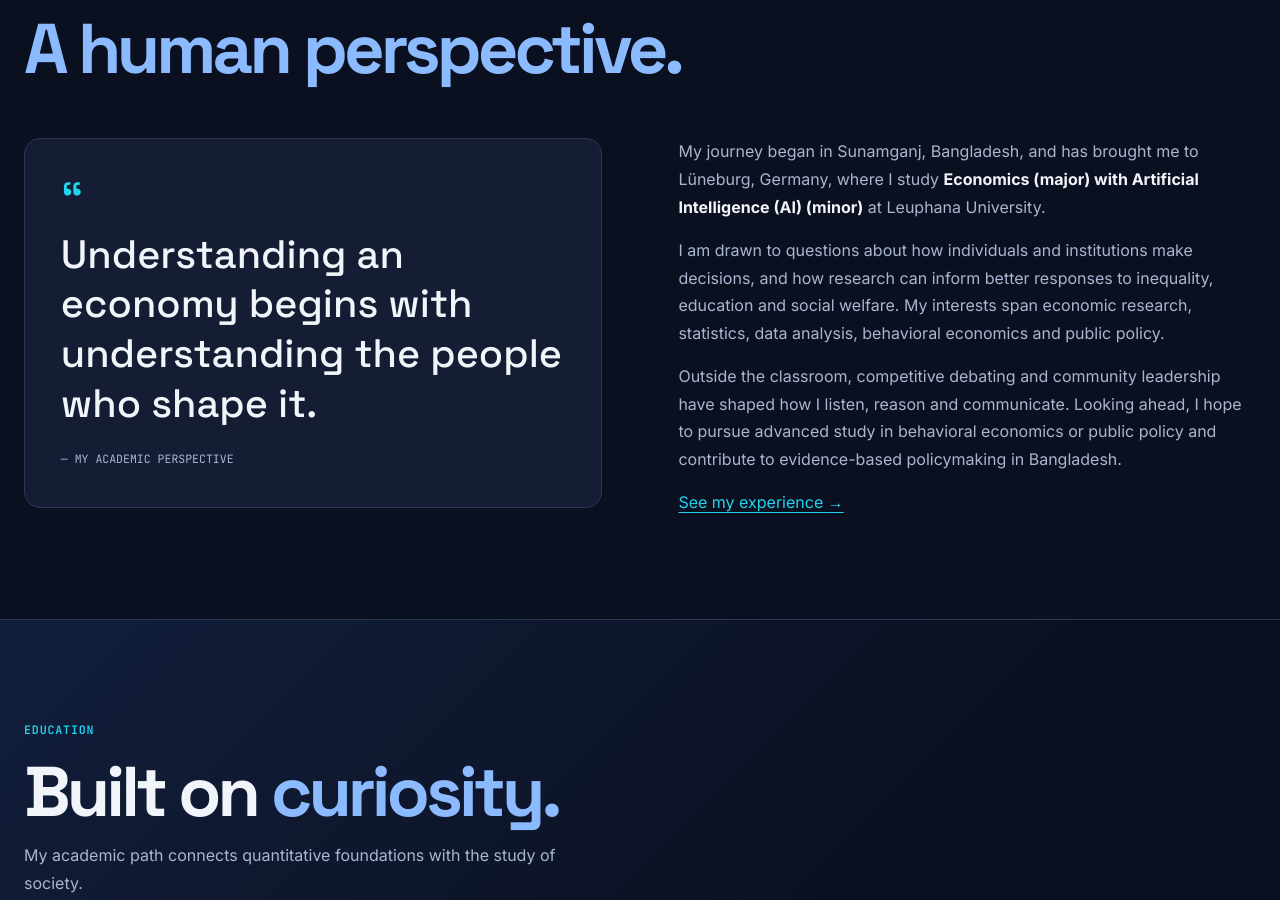
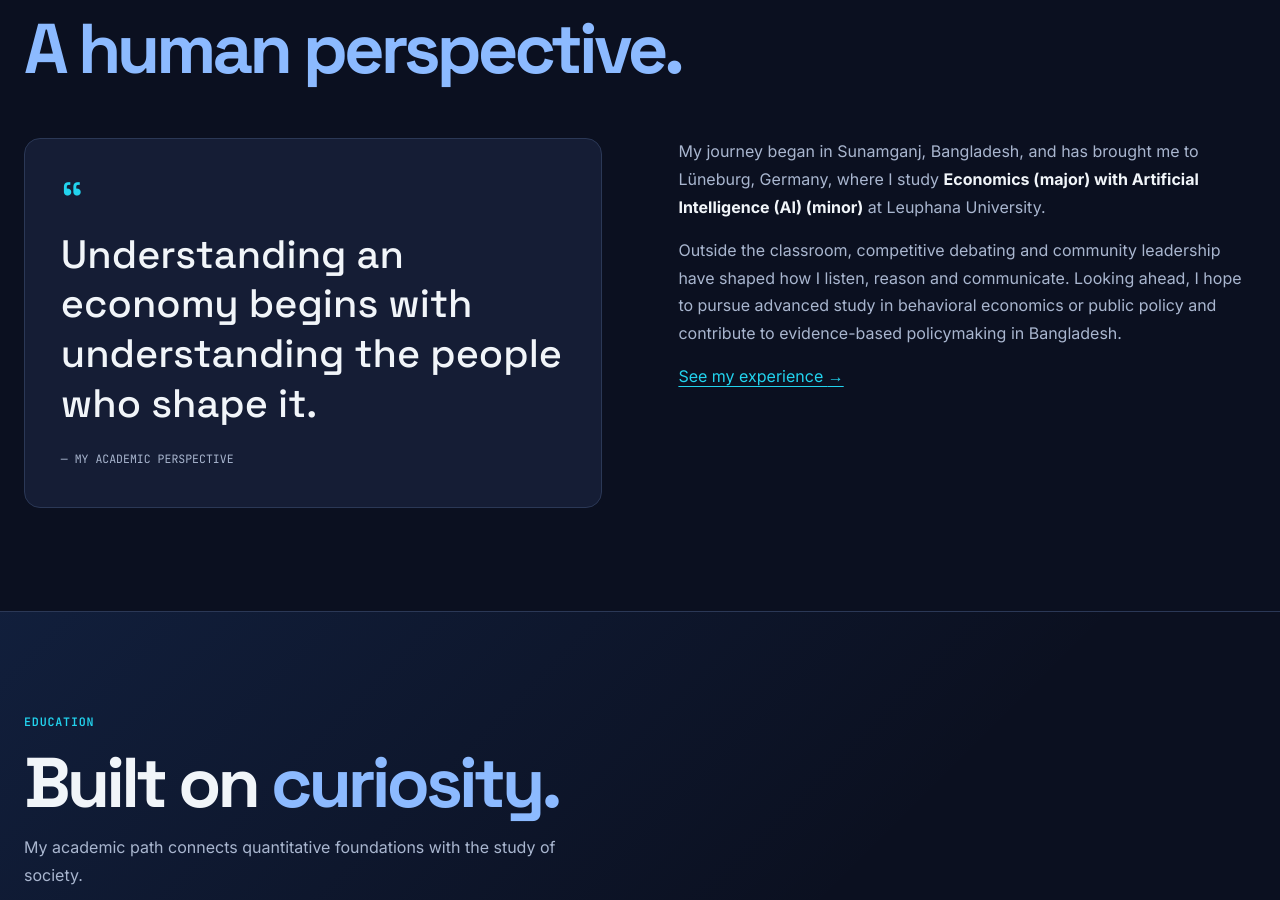
Before and after one commit to kamrujjamanleuphana/kamrujjamanleuphana.github.io, a plain HTML site: page index.html in a window 1280 px wide. Shown: the part 1060-1960 px from the top of the page. Drawn offline with Linux system fonts and the light colour scheme.

Commit message:
Remove research interests paragraph from About

```diff
--- a/index.html
+++ b/index.html
@@ -59,7 +59,7 @@
     </section>
     <section class="section section-about" id="about"><div class="container">
       <div class="section-heading"><span class="section-index">About</span><h2>More than numbers.<br><em>A human perspective.</em></h2></div>
-      <div class="about-layout"><div class="about-quote reveal"><div class="quote-mark">“</div><p>Understanding an economy begins with understanding the people who shape it.</p><span>— MY ACADEMIC PERSPECTIVE</span></div><div class="about-text reveal"><p>My journey began in Sunamganj, Bangladesh, and has brought me to Lüneburg, Germany, where I study <strong>Economics (major) with Artificial Intelligence (AI) (minor)</strong> at Leuphana University.</p><p>I am drawn to questions about how individuals and institutions make decisions, and how research can inform better responses to inequality, education and social welfare. My interests span economic research, statistics, data analysis, behavioral economics and public policy.</p><p>Outside the classroom, competitive debating and community leadership have shaped how I listen, reason and communicate. Looking ahead, I hope to pursue advanced study in behavioral economics or public policy and contribute to evidence-based policymaking in Bangladesh.</p><a class="text-link" href="#experience">See my experience <span aria-hidden="true">→</span></a></div></div>
+      <div class="about-layout"><div class="about-quote reveal"><div class="quote-mark">“</div><p>Understanding an economy begins with understanding the people who shape it.</p><span>— MY ACADEMIC PERSPECTIVE</span></div><div class="about-text reveal"><p>My journey began in Sunamganj, Bangladesh, and has brought me to Lüneburg, Germany, where I study <strong>Economics (major) with Artificial Intelligence (AI) (minor)</strong> at Leuphana University.</p><p>Outside the classroom, competitive debating and community leadership have shaped how I listen, reason and communicate. Looking ahead, I hope to pursue advanced study in behavioral economics or public policy and contribute to evidence-based policymaking in Bangladesh.</p><a class="text-link" href="#experience">See my experience <span aria-hidden="true">→</span></a></div></div>
     </div></section>
     <section class="section section-muted" id="education"><div class="container"><div class="section-heading"><span class="section-index">Education</span><h2>Built on <em>curiosity.</em></h2><p>My academic path connects quantitative foundations with the study of society.</p></div>
       <div class="education-list">
```
